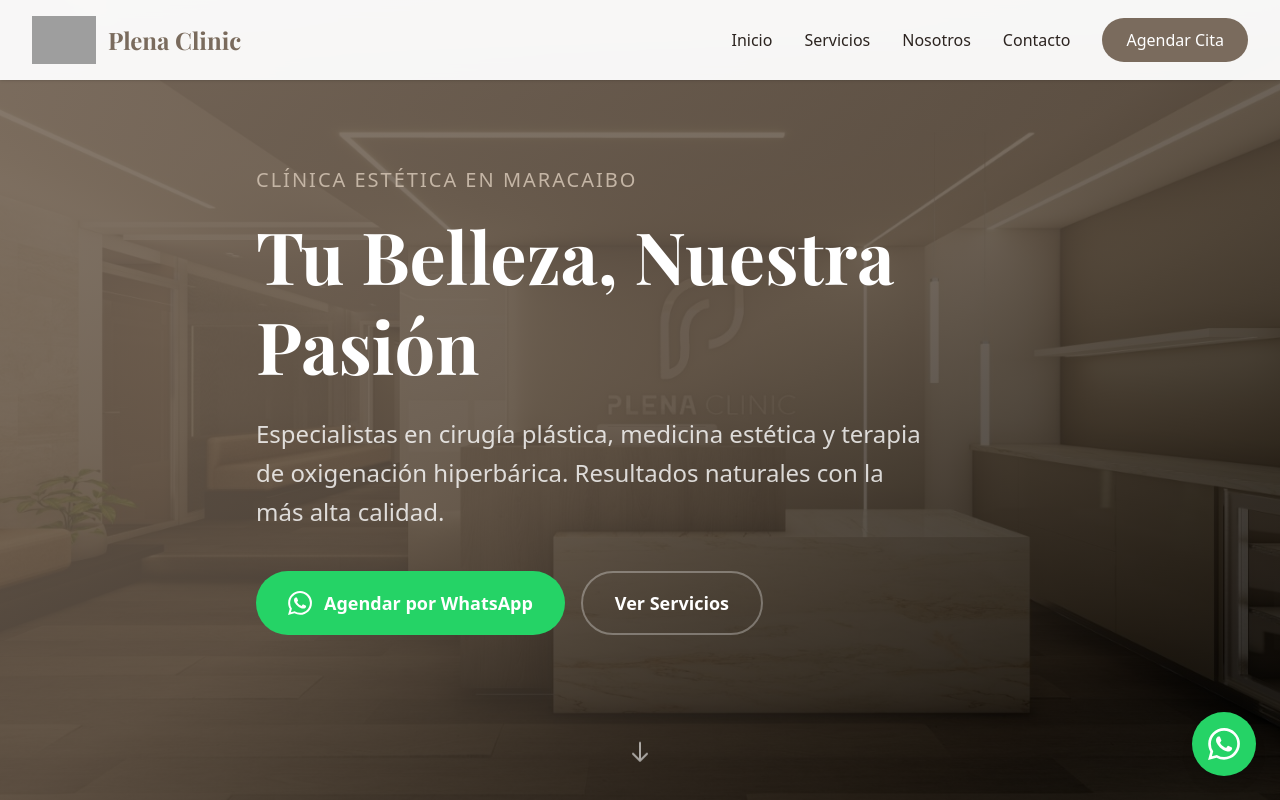
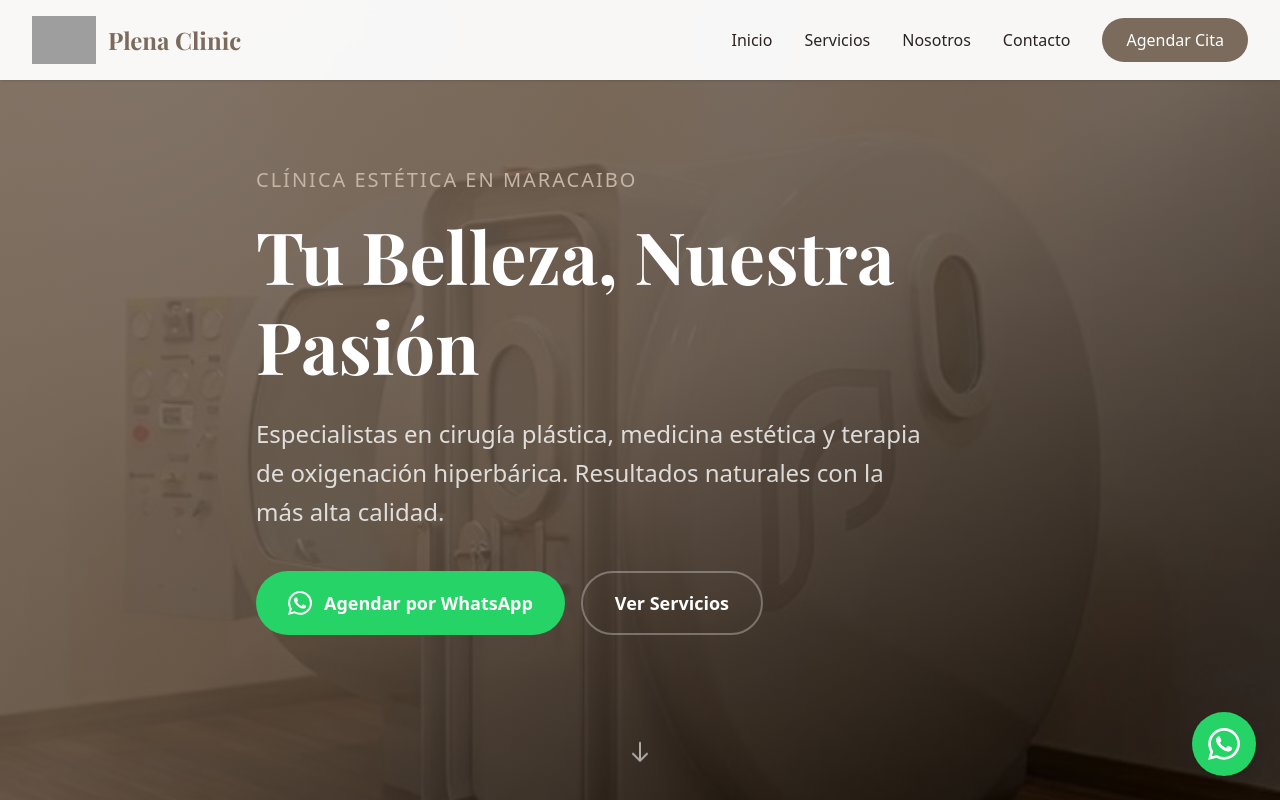
Before and after one commit to yhas1984/PlenaClinic, a Next.js app: page / in a window 1280 px wide. Shown: the top 800 px of the page. Built offline with nearby package versions, Linux system fonts and the light colour scheme; grey boxes are pictures that could not be loaded; a web font is replaced by a local one.

Commit message:
feat: use camara hiperbarica image as hero background

```diff
--- a/src/components/Hero.tsx
+++ b/src/components/Hero.tsx
@@ -7,7 +7,7 @@ export default function Hero() {
 
       <div className="absolute inset-0 z-0 overflow-hidden">
         <Image
-          src="/render.jpeg"
+          src="/camara_hiperbarica.jpeg"
           alt="Clínica estética"
           fill
           className="object-cover"
```
Also changed, not shown: public/camara_hiperbarica.jpeg (added).
